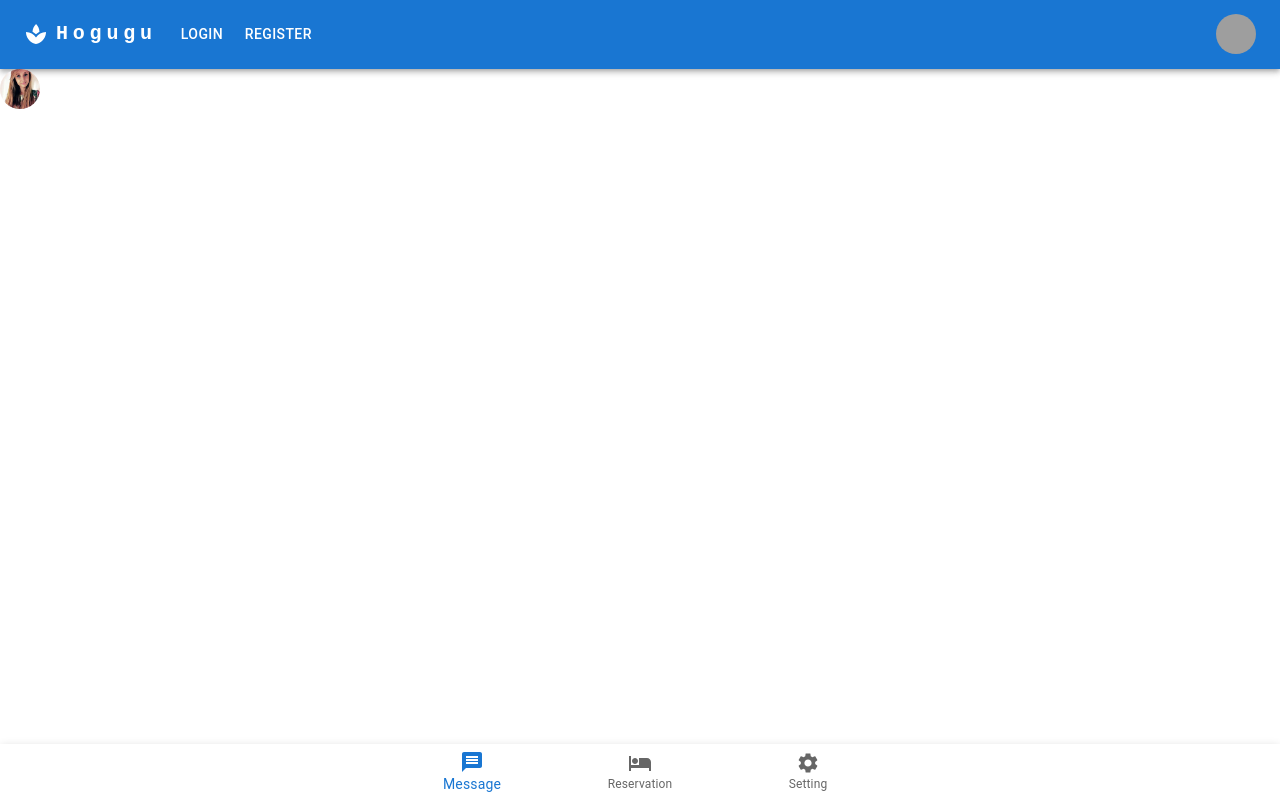
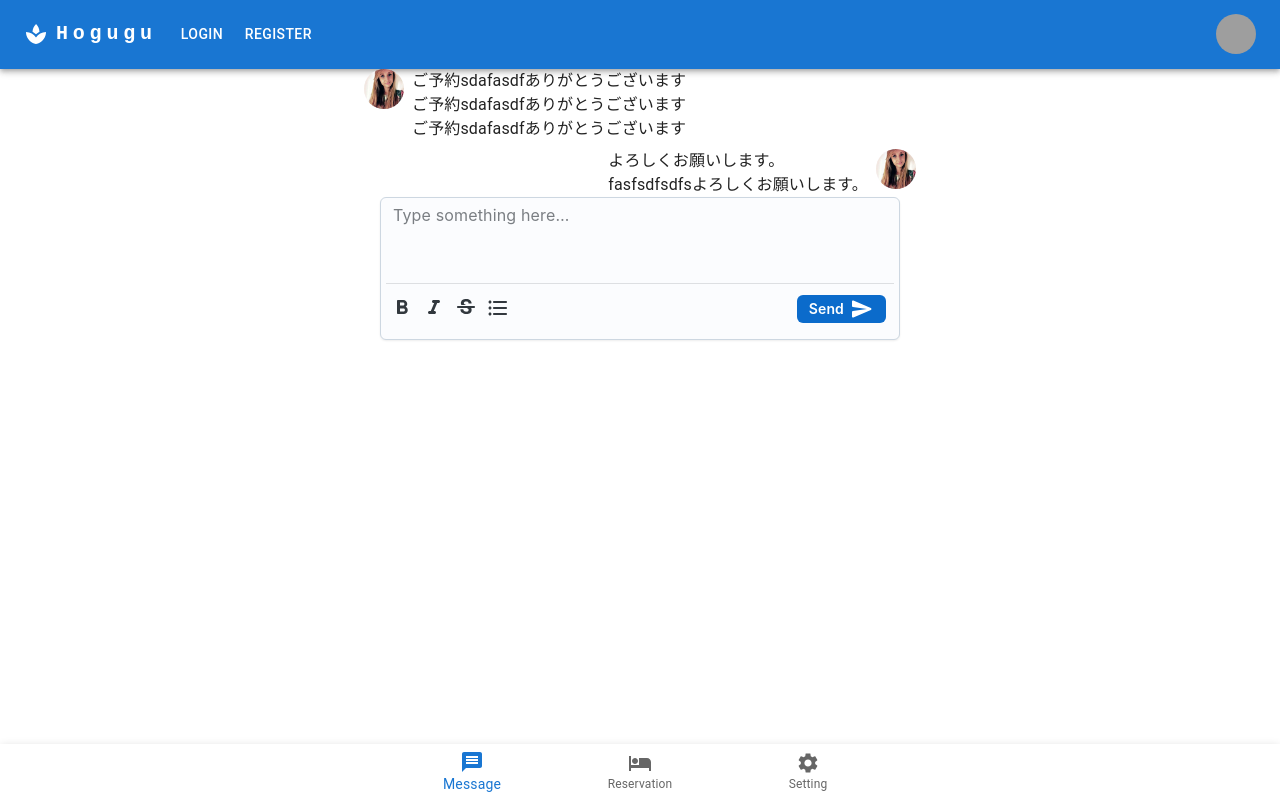
Before and after one commit to onopod/hogugu3, a Next.js app: page /messagedetail in a window 1280 px wide. Built offline with nearby package versions, Linux system fonts and the light colour scheme; grey boxes are pictures that could not be loaded.

Commit message:
メッセージ一覧

```diff
--- a/package.json
+++ b/package.json
@@ -13,6 +13,7 @@
     "@emotion/styled": "^11.13.5",
     "@fontsource/roboto": "^5.1.0",
     "@mui/icons-material": "^6.1.9",
+    "@mui/joy": "^5.0.0-beta.48",
     "@mui/material": "^6.1.9",
     "@mui/styled-engine-sc": "^6.1.9",
     "@mui/x-date-pickers": "^7.23.0",
--- a/src/app/components/MessageDetailList.js
+++ b/src/app/components/MessageDetailList.js
@@ -1,11 +1,96 @@
-import { Stack, Avatar } from "@mui/material";
+import { IconButton, Stack } from '@mui/joy';
+import Box from '@mui/joy/Box';
+import Button from '@mui/joy/Button';
+import FormControl from '@mui/joy/FormControl';
+import Textarea from '@mui/joy/Textarea';
+import { Avatar, Typography } from "@mui/material";
+
+import FormatBoldRoundedIcon from '@mui/icons-material/FormatBoldRounded';
+import FormatItalicRoundedIcon from '@mui/icons-material/FormatItalicRounded';
+import FormatListBulletedRoundedIcon from '@mui/icons-material/FormatListBulletedRounded';
+import SendRoundedIcon from '@mui/icons-material/SendRounded';
+import StrikethroughSRoundedIcon from '@mui/icons-material/StrikethroughSRounded';
 
 export default function MessageDetailList() {
     return (
         <>
-            <Stack>
-                <Avatar src="/avatar.jpg" />
-            </Stack>
+            <Box className="message-area">
+                <Stack spacing={1}>
+                    <Box>
+                        <Stack spacing={1} direction="row">
+                            <Avatar src="/avatar.jpg" />
+                            <Stack>
+                                <Typography>ご予約sdafasdfありがとうございます</Typography>
+                                <Typography>ご予約sdafasdfありがとうございます</Typography>
+                                <Typography>ご予約sdafasdfありがとうございます</Typography>
+                            </Stack>
+                        </Stack>
+                    </Box>
+                    <Box>
+                        <Stack spacing={1} direction="row-reverse">
+                            <Avatar src="/avatar.jpg" />
+                            <Stack>
+                                <Typography>よろしくお願いします。</Typography>
+                                <Typography>fasfsdfsdfsよろしくお願いします。</Typography>
+                            </Stack>
+                        </Stack>
+                    </Box>
+                </Stack>
+            </Box>
+            <Box className="message-input-area">
+                <Box sx={{ px: 2, pb: 3 }}>
+                    <FormControl>
+                        <Textarea
+                            placeholder="Type something here…"
+                            aria-label="Message"
+                            minRows={3}
+                            maxRows={10}
+                            endDecorator={
+                                <Stack
+                                    direction="row"
+                                    sx={{
+                                        justifyContent: 'space-between',
+                                        alignItems: 'center',
+                                        flexGrow: 1,
+                                        py: 1,
+                                        pr: 1,
+                                        borderTop: '1px solid',
+                                        borderColor: 'divider',
+                                    }}
+                                >
+                                    <div>
+                                        <IconButton size="sm" variant="plain" color="neutral">
+                                            <FormatBoldRoundedIcon />
+                                        </IconButton>
+                                        <IconButton size="sm" variant="plain" color="neutral">
+                                            <FormatItalicRoundedIcon />
+                                        </IconButton>
+                                        <IconButton size="sm" variant="plain" color="neutral">
+                                            <StrikethroughSRoundedIcon />
+                                        </IconButton>
+                                        <IconButton size="sm" variant="plain" color="neutral">
+                                            <FormatListBulletedRoundedIcon />
+                                        </IconButton>
+                                    </div>
+                                    <Button
+                                        size="sm"
+                                        color="primary"
+                                        sx={{ alignSelf: 'center', borderRadius: 'sm' }}
+                                        endDecorator={<SendRoundedIcon />}
+                                    >
+                                        Send
+                                    </Button>
+                                </Stack>
+                            }
+                            sx={{
+                                '& textarea:first-of-type': {
+                                    minHeight: 72,
+                                },
+                            }}
+                        />
+                    </FormControl>
+                </Box>
+            </Box>
         </>
     )
 }
--- a/src/app/messagedetail/page.tsx
+++ b/src/app/messagedetail/page.tsx
@@ -1,17 +1,16 @@
 "use client"
 
-import MessageDetailList from "../components/MessageDetailList";
+import { Container } from "@mui/material";
 import AppBar from "../components/AppBar";
 import BottomBar from "../components/BottomBar";
+import MessageDetailList from "../components/MessageDetailList";
 export default function MessageDetail() {
     return (
         <>
             <AppBar />
-            <div className="items-center justify-items-center min-h-screen p-8">
-                <main className="flex flex-col gap-8">
-                    <MessageDetailList />
-                </main>
-            </div>
+            <Container maxWidth="sm">
+                <MessageDetailList />
+            </Container>
             <BottomBar />
         </>
     )
```
Also changed, not shown: 1 other file (tests, documents, lock files or other folders).
